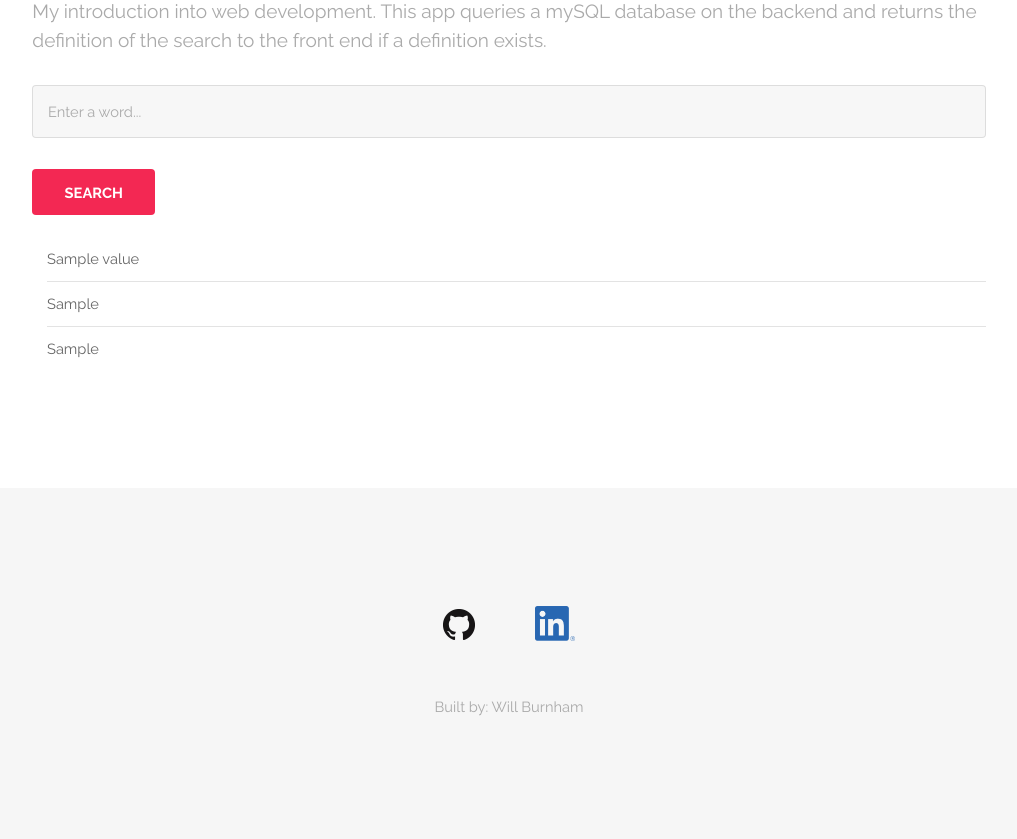
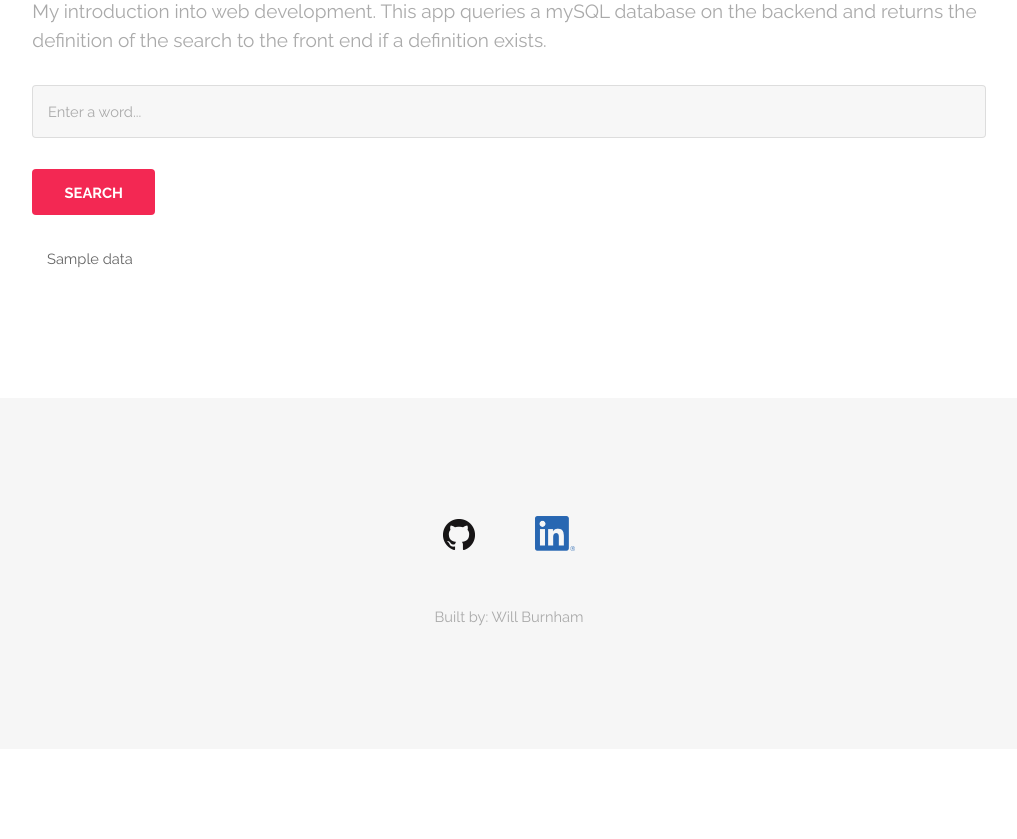
Before and after one commit to WillBurnham/personal-website, a Flask app: template templates/projects.html in a window 1280 px wide. Shown: the part 1194-2033 px from the top of the page, without its empty margins (131-1148 px from the left). After the commit the page ends 1820 px from the top, so only its background shows below. Run offline with Flask 2, Linux system fonts and the light colour scheme; the template is opened without the code that fills it: most values are stand-ins (such as "Sample title", 1, 10 or a date in 2020); grey boxes marked "Sample" are stand-in pictures.

Commit message:
Added dynamic content for dictionary retrievals

```diff
--- a/server.py
+++ b/server.py
@@ -270,7 +270,9 @@ def handle_data():
     #input validation
     for char in word:
         if (char.isalpha() == False):
-            return render_template("projects.html", value = no_search_results, austin_image = aus_img, dallas_image = dal_img, houston_image = hou_img)
+            arr = []
+            arr.append(no_search_results)
+            return render_template("projects.html", my_list = arr, austin_image = aus_img, dallas_image = dal_img, houston_image = hou_img)
 
     #constructing query and fetching results
     query = cursor.execute("SELECT Definition FROM Dictionary WHERE Expression = '%s'" % word)
@@ -281,19 +283,16 @@ def handle_data():
         arr = []
         for result in results:
             arr.append(result[0])
-        if len(arr) >= 3:
-            con.close()
-            return render_template("projects.html", value = arr[0], value2 = arr[1], value3=arr[2], austin_image = aus_img, dallas_image = dal_img, houston_image = hou_img)
-        if len(arr) == 2:
-            con.close()
-            return render_template("projects.html", value = arr[0], value2 = arr[1], austin_image = aus_img, dallas_image = dal_img, houston_image = hou_img)
-        if len(arr) == 1:
-            con.close()
-            return render_template("projects.html", value = arr[0], austin_image = aus_img, dallas_image = dal_img, houston_image = hou_img)
+
+        con.close()
+        return render_template("projects.html", my_list = arr, austin_image = aus_img, dallas_image = dal_img, houston_image = hou_img)
+
 
     else:
+        arr = []
+        arr.append(no_search_results)
         con.close()
-        return render_template("projects.html", value = no_search_results, austin_image = aus_img, dallas_image = dal_img, houston_image = hou_img)
+        return render_template("projects.html", my_list = arr, austin_image = aus_img, dallas_image = dal_img, houston_image = hou_img)
 
 
 if __name__ == "__main__":
--- a/templates/projects.html
+++ b/templates/projects.html
@@ -164,9 +164,9 @@
     						</form>
     					</section>
     					<ul class="alt" style="list-style-type: none;">
-    						<li>{{value}}</li>
-    						<li>{{value2}}</li>
-    						<li>{{value3}}</li>
+    						{% for data in my_list %}
+                                <li>{{data}}</li>
+                            {% endfor %}
         				</ul>
 					</header>
 
```
Also changed, not shown: 1 other file.
